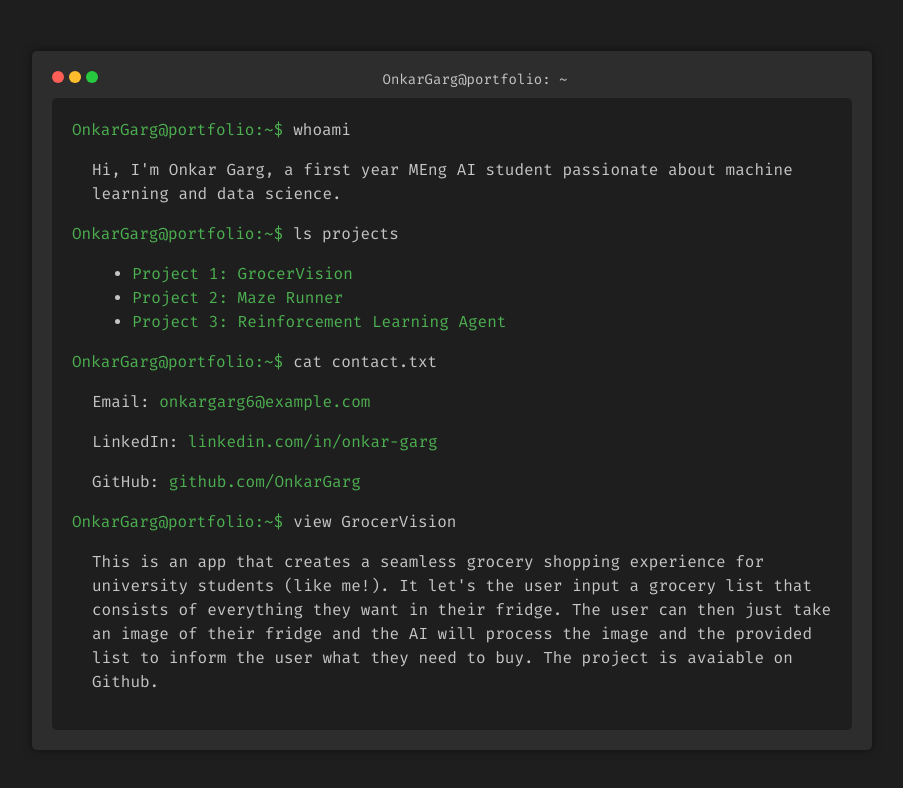
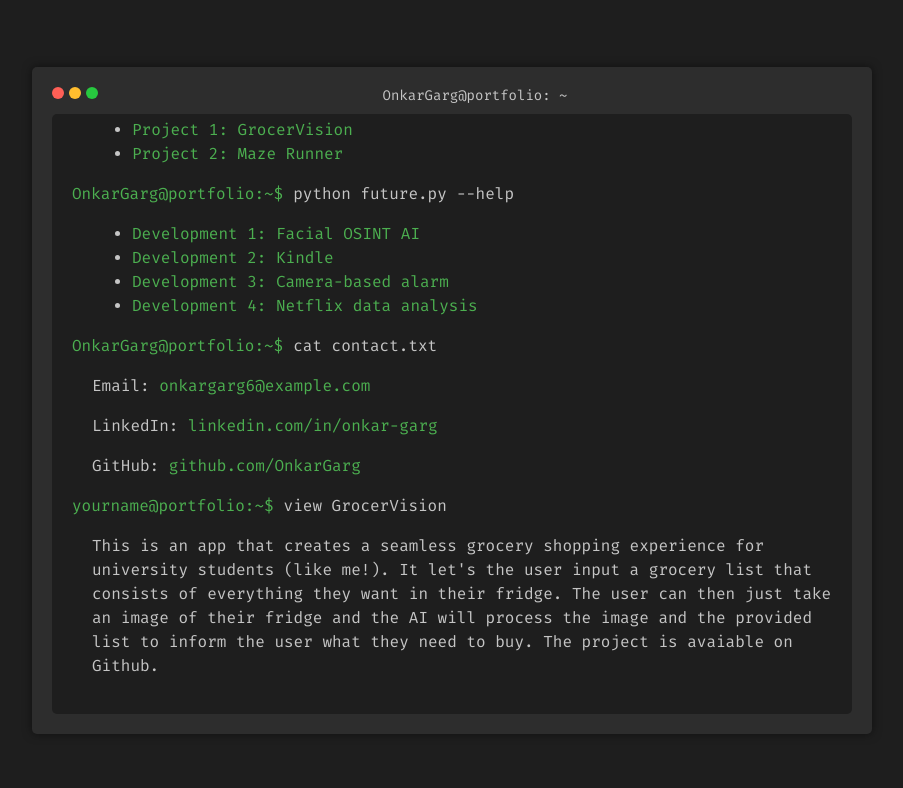
Before and after one commit to OnkarGarg/OnkarGarg.github.io, a plain HTML site: page index.html in a window 1280 px wide. Both pictures are taken after a click on the link "Project 1: GrocerVision". Shown: the whole page, without its empty margins (188-1091 px from the left). Drawn offline with Linux system fonts and the light colour scheme.

Commit message:
Added current projects

```diff
--- a/index.html
+++ b/index.html
@@ -85,6 +85,51 @@
             text-decoration: underline;
         }
 
+        .terminal-body {
+            max-height: 70vh;
+            overflow-y: auto; /* Enable vertical scrolling */
+            scrollbar-width: thin; /* Optional: customize scrollbar for Firefox */
+            scrollbar-color: #555 #2d2d2d; /* Optional: customize scrollbar colors */
+        }
+
+        /* Optional: Hide default scrollbar and style it for WebKit browsers (Chrome, Edge, Safari) */
+        .terminal-body::-webkit-scrollbar {
+            width: 8px;
+        }
+        .terminal-body::-webkit-scrollbar-thumb {
+            background: #555;
+            border-radius: 4px;
+        }
+        .terminal-body::-webkit-scrollbar-track {
+            background: #2d2d2d;
+        }
+
+        #scrollToTop {
+            position: fixed;
+            bottom: 20px;
+            right: 20px;
+            width: 50px;
+            height: 50px;
+            background-color: #4caf4f4d;
+            color: #1e1e1e;
+            border: none;
+            border-radius: 50%;
+            box-shadow: 0 4px 6px rgba(0, 0, 0, 0.3);
+            cursor: pointer;
+            display: none;
+            justify-content: center;
+            align-items: center;
+            font-size: 20px;
+            z-index: 1000;
+            transition: background-color 0.3s, transform 0.3s;
+        }
+
+        #scrollToTop:hover {
+            background-color: #3a8b3e;
+            transform: scale(1.1);
+        }
+
+
         @media (max-width: 600px) {
             .terminal {
                 width: 90%;
@@ -108,20 +153,47 @@
                 width: 16px;
                 height: 16px;
             }
-            .terminal-body {
-                overflow-x: auto;
-                white-space: pre-wrap;
-            }
         }
     </style>
     <script>
         const initialContent = `
             <div class="command">
-                <span class="prompt">OnkargGarg@portfolio:~$</span>
+                <span class="prompt">OnkarGarg@portfolio:~$</span>
                 <span class="input">whoami</span>
             </div>
             <div class="output">
                 <p>Hi, I'm Onkar Garg, a first year MEng AI student passionate about machine learning and data science.</p>
+            </div>
+            <div class="command">
+                <span class="prompt">OnkarGarg@portfolio:~$</span>
+                <span class="input">ls projects</span>
+            </div>
+            <div class="output">
+                <ul>
+                    <li><a href="#" onclick="showProject('GrocerVision', 'This is an app that creates a seamless grocery shopping experience for university students (like me!). It let\'s the user input a grocery list that consists of everything they want in their fridge. The user can then just take an image of their fridge and the AI will process the image and the provided list to inform the user what they need to buy. The project is avaiable on Github.')">Project 1: GrocerVision</a></li>
+                    <li><a href="#" onclick="showProject('Maze Runner', 'This a maze runner that was made as the semester one python programming coursework. The maze runner had to solve the maze with MicroMouse level information about its environment. This project had two versions, one that used the left-hug algorithm while the other utilized a modified floodfill algorithm with euclidian heuristics.')">Project 2: Maze Runner</a></li>
+                </ul>
+            </div>
+            <div class="command">
+                <span class="prompt">OnkarGarg@portfolio:~$</span>
+                <span class="input">python future.py --help</span>
+            </div>
+            <div class="output">
+                <ul>
+                    <li><a href="#" onclick="showProject('Facial OSINT AI', '')">Development 1: Facial OSINT AI</a></li>
+                    <li><a href="#" onclick="showProject('Kindle', '')">Development 2: Kindle</a></li>
+                    <li><a href="#" onclick="showProject('Camera-based alarm', '')">Development 3: Camera-based alarm</a></li>
+                    <li><a href="#" onclick="showProject('Netflix data analysis', '')">Development 4: Netflix data analysis</a></li>
+                </ul>
+            </div>
+            <div class="command">
+                <span class="prompt">OnkarGarg@portfolio:~$</span>
+                <span class="input">cat contact.txt</span>
+            </div>
+            <div class="output">
+                <p>Email: <a href="mailto:onkargarg6@example.com">onkargarg6@example.com</a></p>
+                <p>LinkedIn: <a href="https://www.linkedin.com/in/onkar-garg-2398872b0/" target="_blank">linkedin.com/in/onkar-garg</a></p>
+                <p>GitHub: <a href="https://github.com/OnkarGarg" target="_blank">github.com/OnkarGarg</a></p>
             </div>
         `;
 
@@ -147,22 +219,42 @@
             terminalBody.innerHTML += projectOutput;
         }
 
+        function showProject(name, description) {
+            const terminalBody = document.querySelector('.terminal-body');
+            const projectOutput = `
+                <div class="command">
+                    <span class="prompt">yourname@portfolio:~$</span>
+                    <span class="input">view ${name}</span>
+                </div>
+                <div class="output">
+                    <p>${description}</p>
+                </div>`;
+            terminalBody.innerHTML += projectOutput;
 
-        let startX, startY;
+            // Scroll to the bottom to show the latest content
+            terminalBody.scrollTop = terminalBody.scrollHeight;
+        }
 
-        document.querySelector('.terminal').addEventListener('touchstart', (e) => {
-            startX = e.touches[0].clientX;
-            startY = e.touches[0].clientY;
-        });
+                document.addEventListener('DOMContentLoaded', () => {
+            const scrollToTopBtn = document.getElementById('scrollToTop');
+            const terminalBody = document.querySelector('.terminal-body');
 
-        document.querySelector('.terminal').addEventListener('touchmove', (e) => {
-            const deltaX = e.touches[0].clientX - startX;
-            const deltaY = e.touches[0].clientY - startY;
+            // Show/hide the button when scrolling
+            terminalBody.addEventListener('scroll', () => {
+                if (terminalBody.scrollTop > 100) {
+                    scrollToTopBtn.style.display = 'flex'; // Show the button
+                } else {
+                    scrollToTopBtn.style.display = 'none'; // Hide the button
+                }
+            });
 
-            if (Math.abs(deltaX) > Math.abs(deltaY)) {
-                // Horizontal drag (e.g., swipe to dismiss)
-                e.currentTarget.style.transform = `translateX(${deltaX}px)`;
-            }
+            // Scroll smoothly to the top
+            scrollToTopBtn.addEventListener('click', () => {
+                terminalBody.scrollTo({
+                    top: 0,
+                    behavior: 'smooth',
+                });
+            });
         });
     </script>
 </head>
@@ -192,7 +284,18 @@
                 <ul>
                     <li><a href="#" onclick="showProject('GrocerVision', 'This is an app that creates a seamless grocery shopping experience for university students (like me!). It let\'s the user input a grocery list that consists of everything they want in their fridge. The user can then just take an image of their fridge and the AI will process the image and the provided list to inform the user what they need to buy. The project is avaiable on Github.')">Project 1: GrocerVision</a></li>
                     <li><a href="#" onclick="showProject('Maze Runner', 'This a maze runner that was made as the semester one python programming coursework. The maze runner had to solve the maze with MicroMouse level information about its environment. This project had two versions, one that used the left-hug algorithm while the other utilized a modified floodfill algorithm with euclidian heuristics.')">Project 2: Maze Runner</a></li>
-                    <li><a href="#" onclick="showProject('AI Chatbot', 'This is a chatbot using NLP.')">Project 3: Reinforcement Learning Agent</a></li>
+                </ul>
+            </div>
+            <div class="command">
+                <span class="prompt">OnkarGarg@portfolio:~$</span>
+                <span class="input">python future.py --help</span>
+            </div>
+            <div class="output">
+                <ul>
+                    <li><a href="#" onclick="showProject('Facial OSINT AI', 'Coming soon')">Development 1: Facial OSINT AI</a></li>
+                    <li><a href="#" onclick="showProject('Kindle', 'Coming soon')">Development 2: Kindle</a></li>
+                    <li><a href="#" onclick="showProject('Camera-based alarm', 'Coming soon')">Development 3: Camera-based alarm</a></li>
+                    <li><a href="#" onclick="showProject('Netflix data analysis', 'Coming soon')">Development 4: Netflix data analysis</a></li>
                 </ul>
             </div>
             <div class="command">
@@ -206,5 +309,6 @@
             </div>
         </div>
     </div>
+    <button id="scrollToTop" onclick="scrollToTop()">⬆</button>
 </body>
 </html>
```
